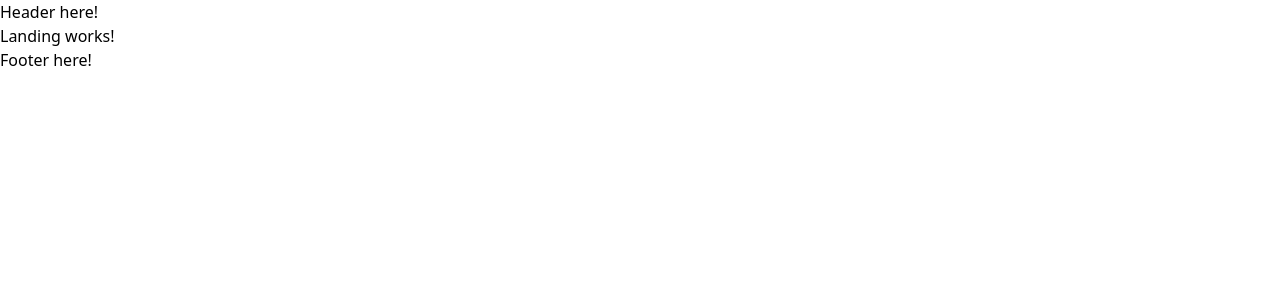
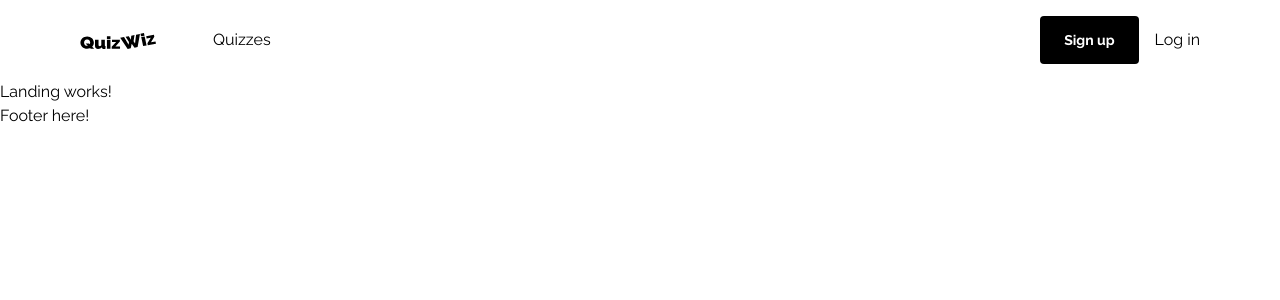
Before and after one commit to SousouBer/quizwiz-frontend, a Vue app: page /landing in a window 1280 px wide. Shown: the top 300 px of the page. Built offline with nearby package versions, Linux system fonts and the light colour scheme.

Commit message:
style: style header for landing page

```diff
--- a/src/assets/base.css
+++ b/src/assets/base.css
@@ -1,8 +1,10 @@
+@import url("https://fonts.googleapis.com/css2?family=Raleway:ital,wght@0,100..900;1,100..900&display=swap");
+
 *,
 *::before,
 *::after {
   box-sizing: border-box;
   margin: 0;
   padding: 0;
-  font-weight: normal;
+  font-family: "Raleway", sans-serif;
 }
--- a/src/components/shared/TheHeader.vue
+++ b/src/components/shared/TheHeader.vue
@@ -1,5 +1,23 @@
 <template>
-  <p>Header here!</p>
+  <header class="flex justify-between items-center px-20 py-4">
+    <div class="flex items-center gap-14">
+      <div>
+        <a href="#">
+          <img
+            src="/src/assets/images/quizwiz-header-logo.svg"
+            alt="Quiz wiz Logo"
+          />
+        </a>
+      </div>
+      <a href="#" class="text-475467"> Quizzes </a>
+    </div>
+    <div class="flex justify-center items-center gap-4">
+      <button class="text-white bg-black rounded px-6 py-3.5 text-sm font-bold">
+        Sign up
+      </button>
+      <button class="text-4B69FD">Log in</button>
+    </div>
+  </header>
 </template>
 
 <script>
```
Also changed, not shown: src/assets/images/quizwiz-header-logo.svg (added).
